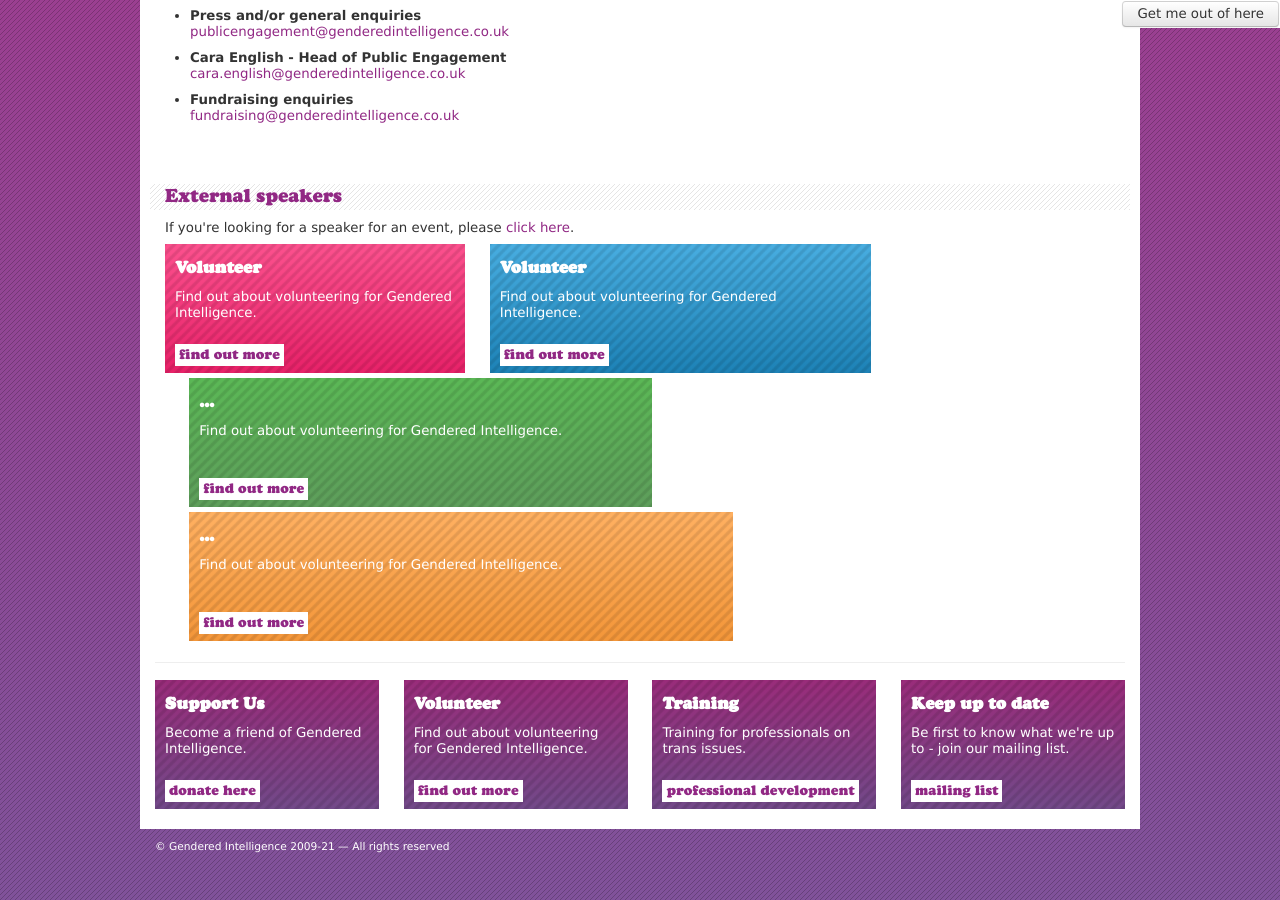
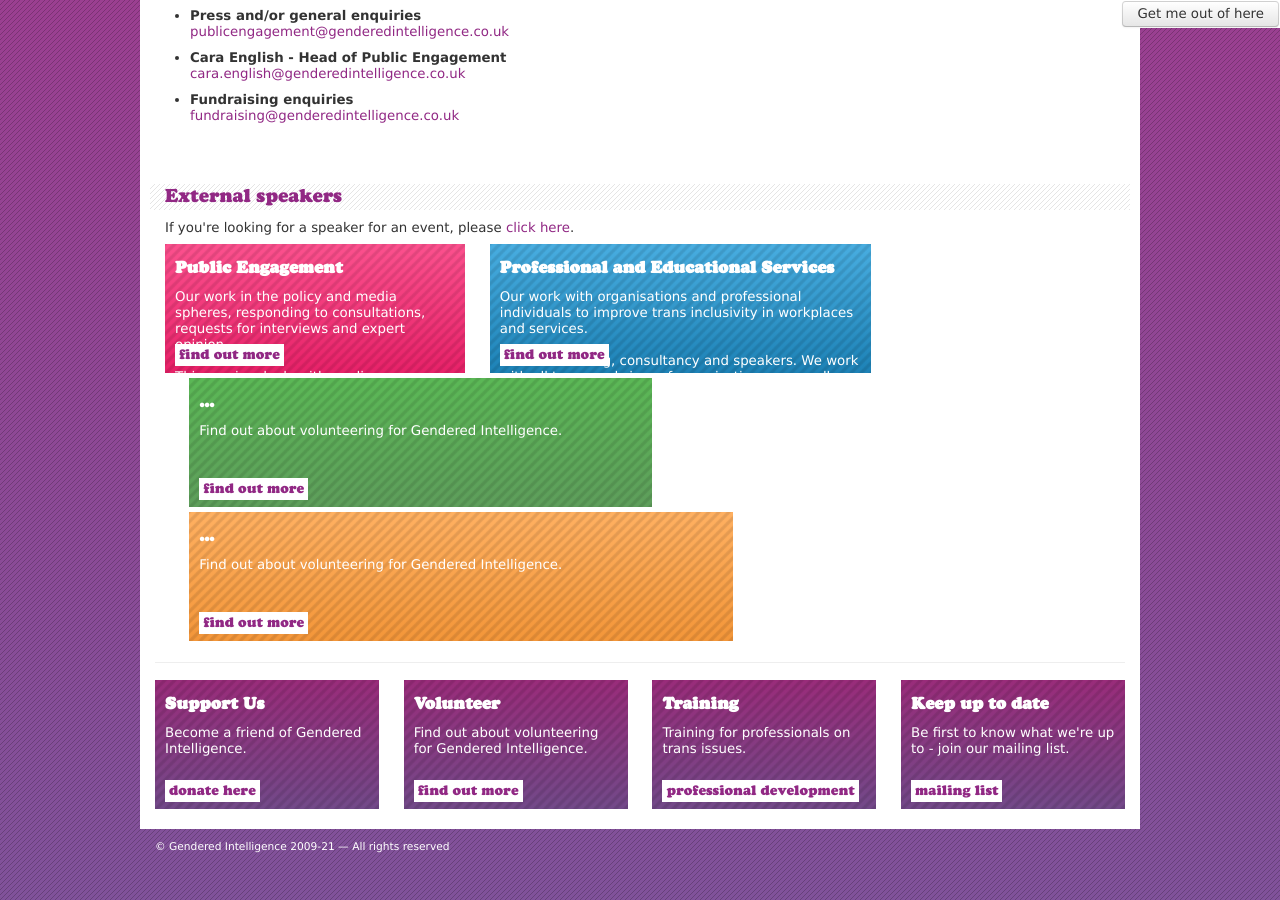
Before and after one commit to gracehagger/genderedintelligence.co.uk, a Jekyll site: the page built from services/publicengagement.html, in a window 1280 px wide and 900 px high, scrolled down 620 px. Built offline with Jekyll 4.4.1, drawn with Linux system fonts in a browser that asks for light colours; nearby versions of some CDN libraries; comment, search, counter and statistics services are not loaded.

Commit message:
Update publicengagement.html

```diff
--- a/services/publicengagement.html
+++ b/services/publicengagement.html
@@ -25,13 +25,18 @@
 <div class="bottom-boxes row-fluid">
 
 	<div class="span4">
-		<h3>Volunteer</h3>
-		<p>Find out about volunteering for Gendered Intelligence.</p>
+		<h3>Public Engagement</h3>
+		<p>Our work in the policy and media spheres, responding to consultations, requests for interviews and expert opinion.<br><br>
+
+This service deals with media engagement, engaging our supporters and others who may be interested in our work, and our trans-led research wing</p>
 		<a class="donate" href="/support-us/volunteer.html">find out more</a></div>
 
         <div class="span5">
-		<h3>Volunteer</h3>
-		<p>Find out about volunteering for Gendered Intelligence.</p>
+		<h3>Professional and Educational Services</h3>
+		<p>Our work with organisations and professional individuals to improve trans inclusivity in workplaces and services.<br><br>
+
+Includes training, consultancy and speakers. We work with all types and sizes of organisation, across all sectors, in the UK and beyond. This service also includes our Therapists and Counsellors Network
+</p>
 		<a class="donate" href="/support-us/volunteer.html">find out more</a></div>
 
 	<div class="span6">
```
